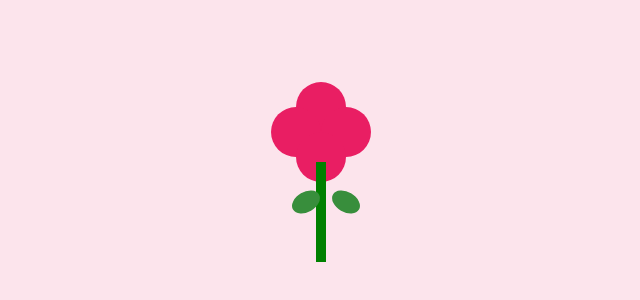
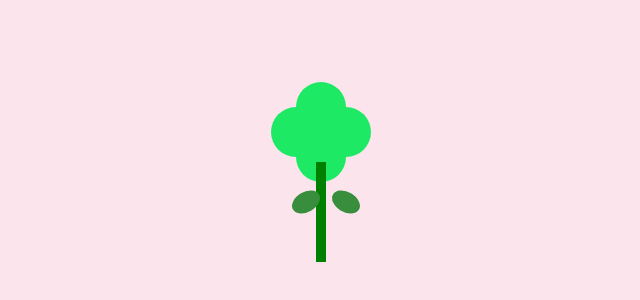
Before and after one commit to ranjeetsingh1988/Testing, a plain HTML site: page Sample 1/Index.html in a window 1280 px wide. Shown: the part 276-576 px from the top of the page, without its empty margins (319-959 px from the left). Drawn offline with Linux system fonts and the light colour scheme.

Commit message:
petal color change

```diff
--- a/Sample 1/Style.css
+++ b/Sample 1/Style.css
@@ -16,7 +16,7 @@ body {
     position: absolute;
     width: 50px;
     height: 50px;
-    background-color: #e91e63;
+    background-color: #1ee965;
     border-radius: 50%;
 }
 
```
